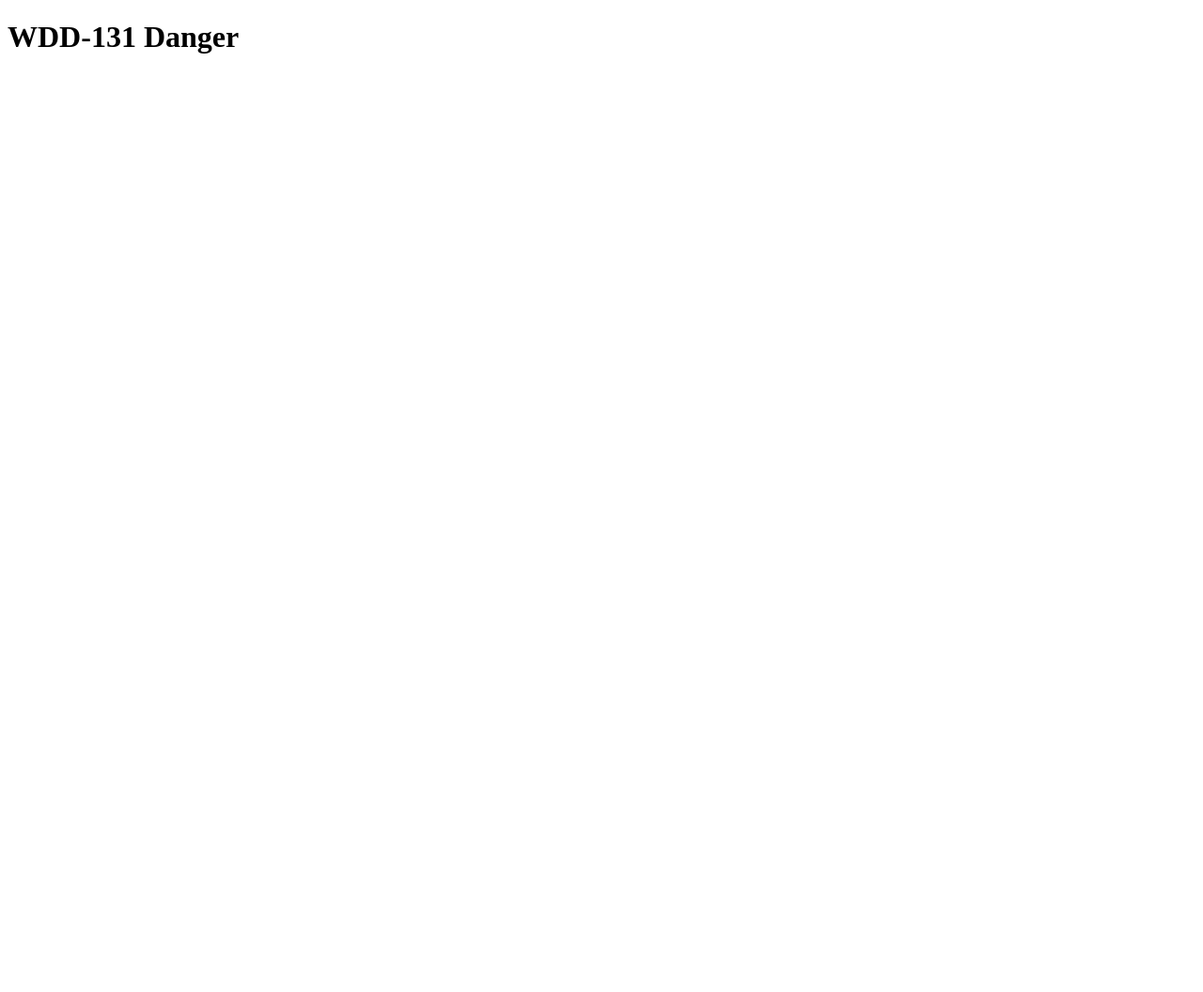
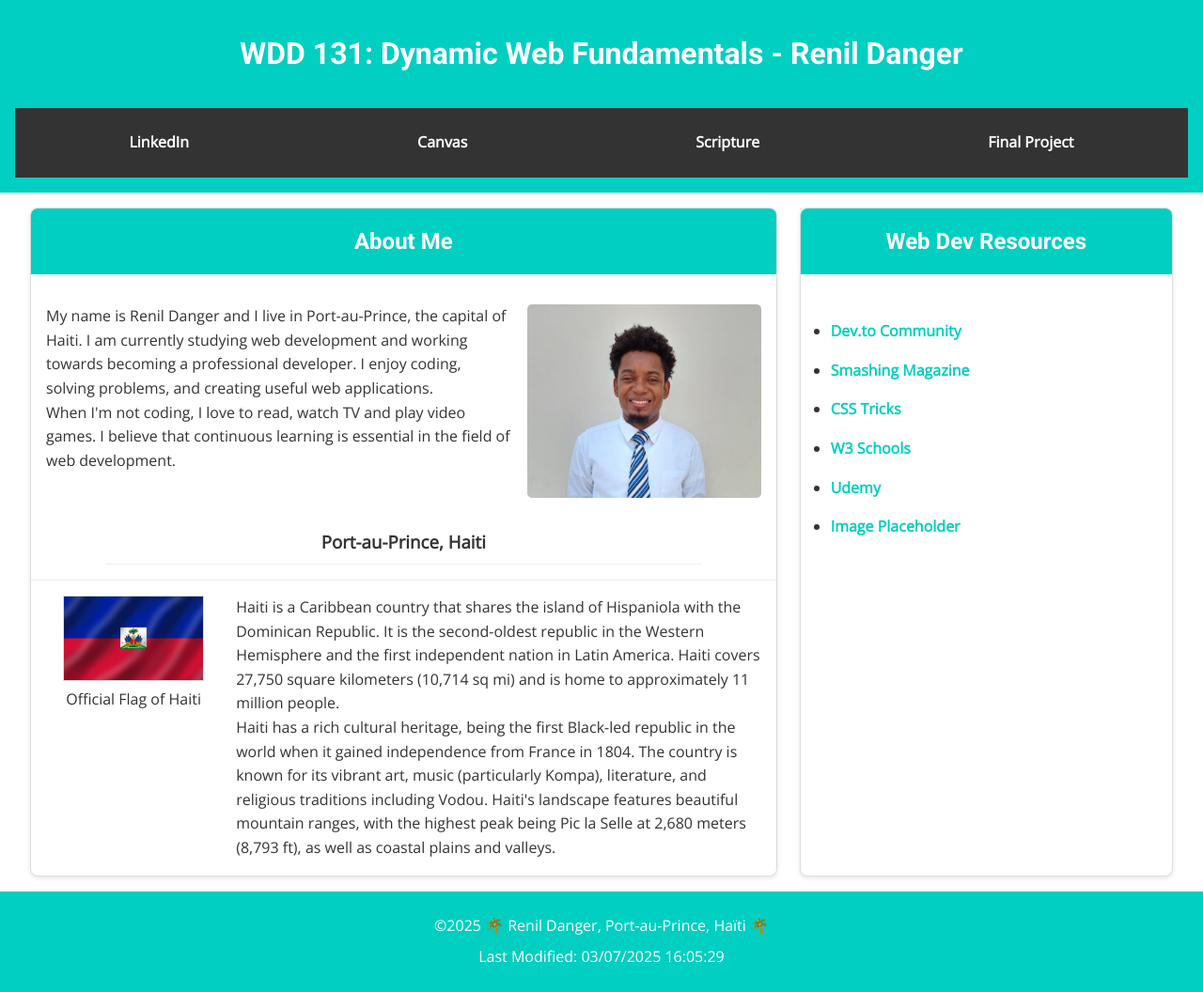
Before and after one commit to rdanger2991/wdd131, a plain HTML site: page index.html in a window 1280 px wide. Shown: the whole page at 94% size. Before the commit the page ends 800 px from the top, so only its background shows below. Drawn offline with nearby package versions, Linux system fonts and the light colour scheme.

Commit message:
first-projects

```diff
--- a/index.html
+++ b/index.html
@@ -1,11 +1,84 @@
 <!DOCTYPE html>
 <html lang="en">
+
 <head>
     <meta charset="UTF-8">
     <meta name="viewport" content="width=device-width, initial-scale=1.0">
-    <title>WDD131</title>
+    <title>WDD 131 - Dynamic Web Fundamentals - Renil Danger</title>
+    <meta name="description"
+        content="WDD 131 - Dynamic Web Fundamentals. Renil Danger. A personal landing page for web development fundamentals course with links to resources and personal information.">
+    <meta name="author" content="Renil Danger">
+    <link rel="stylesheet" href="styles/base.css">
+    <link rel="preconnect" href="https://fonts.googleapis.com">
+    <link rel="preconnect" href="https://fonts.gstatic.com" crossorigin>
+    <link href="https://fonts.googleapis.com/css2?family=Roboto:wght@400;700&family=Open+Sans&display=swap"
+        rel="stylesheet">
+    <script src="scripts/getdates.js" defer></script>
 </head>
+
 <body>
-    <h1>WDD-131 Danger</h1>
+    <header>
+        <h1>WDD 131: Dynamic Web Fundamentals - Renil Danger</h1>
+        <nav>
+            <a href="https://www.linkedin.com/in/renil-danger-7bb03a125/">LinkedIn</a>
+            <a href="https://byupw.instructure.com/">Canvas</a>
+            <a href="https://www.churchofjesuschrist.org/study/scriptures/bofm/1-ne/3?lang=eng&id=p7#p7">Scripture</a>
+            <a href="finalProject/">Final Project</a>
+        </nav>
+    </header>
+    <main>
+        <section class="card">
+            <h2>About Me</h2>
+            <div class="card-content">
+                <div class="text-content">
+                    <p>My name is Renil Danger and I live in Port-au-Prince, the capital of Haiti. I am currently
+                        studying web development and
+                        working towards becoming a professional developer. I enjoy coding, solving problems, and
+                        creating useful web applications.</p>
+                    <p>When I'm not coding, I love to read, watch TV and play video games. I believe that continuous
+                        learning is essential in
+                        the field of web development.</p>
+                </div>
+                <div class="image-content">
+                    <img src="images/profile.jpg" alt="Renil Danger Profile Picture">
+                </div>
+            </div>
+            <!-- Placez le h3 ici, à l'extérieur des autres divs -->
+            <h3 class="location-title">Port-au-Prince, Haiti</h3>
+            <div class="location-info">
+                <div class="flag-container">
+                    <img src="images/flag.png" alt="Flag of Haiti">
+                    <p>Official Flag of Haiti</p>
+                </div>
+                <div class="location-description">
+                    <p>Haiti is a Caribbean country that shares the island of Hispaniola with the Dominican Republic. It
+                        is the second-oldest republic in the Western Hemisphere and the first independent nation in
+                        Latin America. Haiti covers 27,750 square kilometers (10,714 sq mi) and is home to approximately
+                        11 million people.</p>
+                    <p>Haiti has a rich cultural heritage, being the first Black-led republic in the world when it
+                        gained independence from France in 1804. The country is known for its vibrant art, music
+                        (particularly Kompa), literature, and religious traditions including Vodou. Haiti's landscape
+                        features beautiful mountain ranges, with the highest peak being Pic la Selle at 2,680 meters
+                        (8,793 ft), as well as coastal plains and valleys.</p>
+                </div>
+            </div>
+        </section>
+        <section class="card">
+            <h2>Web Dev Resources</h2>
+            <ul>
+                <li><a href="https://dev.to/">Dev.to Community</a></li>
+                <li><a href="https://www.smashingmagazine.com/">Smashing Magazine</a></li>
+                <li><a href="https://css-tricks.com/">CSS Tricks</a></li>
+                <li><a href="https://www.w3schools.com/">W3 Schools</a></li>
+                <li><a href="https://www.udemy.com/">Udemy</a></li>
+                <li><a href="#">Image Placeholder</a></li>
+            </ul>
+        </section>
+    </main>
+    <footer>
+        <p>&copy;<span id="currentyear"></span> 🌴 Renil Danger, Port-au-Prince, Haïti 🌴</p>
+        <p id="lastModified"></p>
+    </footer>
 </body>
+
 </html>
--- /dev/null
+++ b/scripts/getdates.js
@@ -0,0 +1,2 @@
+document.getElementById("currentyear").textContent = new Date().getFullYear();
+document.getElementById("lastModified").textContent = "Last Modified: " + document.lastModified;
--- /dev/null
+++ b/styles/base.css
@@ -0,0 +1,193 @@
+:root {
+    --primary-color: #00cfc1;
+    --secondary-color: #333333;
+    --accent-color: #f0f0f0;
+    --text-color: #333;
+    --heading-font: 'Roboto', sans-serif;
+    --paragraph-font: 'Open Sans', sans-serif;
+}
+
+* {
+    margin: 0;
+    padding: 0;
+    box-sizing: border-box;
+}
+
+body {
+    font-family: var(--paragraph-font);
+    color: var(--text-color);
+    line-height: 1.6;
+}
+
+header {
+    background-color: var(--primary-color);
+    color: white;
+    padding: 1rem;
+    text-align: center;
+}
+
+h1,
+h2{
+    font-family: var(--heading-font);
+    margin-bottom: 1rem;
+}
+
+.location-title {
+    text-align: center;
+    margin: 1rem auto;
+    padding-bottom: 0.5rem;
+    border-bottom: 1px solid #eee;
+    max-width: 80%;
+}
+
+header h1 {
+    padding: 1rem 0;
+}
+
+nav {
+    display: flex;
+    justify-content: space-around;
+    background-color: var(--secondary-color);
+    padding: 1rem 0;
+}
+
+nav a {
+    color: white;
+    text-decoration: none;
+    font-weight: bold;
+    padding: 0.5rem 1rem;
+    transition: background-color 0.3s, color 0.3s;
+}
+
+nav a:hover {
+    background-color: white;
+    color: var(--secondary-color);
+    border-radius: 3px;
+}
+
+
+main {
+    max-width: 95%;
+    margin: 1rem auto;
+    padding: 0;
+    display: grid;
+    grid-template-columns: 2fr 1fr;
+    gap: 1.5rem;
+}
+
+.card {
+    border: 1px solid #ddd;
+    border-radius: 8px;
+    overflow: hidden;
+    background-color: white;
+    box-shadow: 0 2px 5px rgba(0, 0, 0, 0.1);
+}
+
+.card h2 {
+    background-color: var(--primary-color);
+    color: white;
+    padding: 1rem;
+    text-align: center;
+}
+
+.card-content {
+    display: flex;
+    padding: 1rem;
+    gap: 1rem;
+}
+
+.text-content {
+    flex: 2;
+}
+
+.image-content {
+    flex: 1;
+    display: flex;
+    justify-content: center;
+    align-items: flex-start;
+}
+
+.image-content img {
+    max-width: 100%;
+    border-radius: 5px;
+}
+
+.location-info {
+    display: flex;
+    padding: 1rem;
+    gap: 1rem;
+    border-top: 1px solid #eee;
+}
+
+.flag-container {
+    flex: 1;
+    text-align: center;
+}
+
+.flag-container img {
+    max-width: 150px;
+    border: 1px solid #ddd;
+}
+
+.location-description {
+    flex: 3;
+}
+
+h3 {
+    text-align: center;
+    margin: 1rem 0;
+    border-bottom: 1px solid #eee;
+    padding-bottom: 0.5rem;
+}
+
+
+.card ul {
+    list-style-type: disc;
+    padding: 2rem;
+}
+
+.card ul li {
+    margin-bottom: 1rem;
+}
+
+.card a {
+    color: var(--primary-color);
+    text-decoration: none;
+    font-weight: bold;
+}
+
+.card a:hover {
+    text-decoration: underline;
+}
+
+/* Footer styles */
+footer {
+    background-color: var(--primary-color);
+    color: white;
+    text-align: center;
+    padding: 1rem;
+}
+
+footer p {
+    margin: 0.5rem 0;
+}
+
+@media screen and (max-width: 768px) {
+    main {
+        grid-template-columns: 1fr;
+    }
+
+    .card-content,
+    .location-info {
+        flex-direction: column;
+    }
+
+    nav {
+        flex-direction: column;
+        align-items: center;
+    }
+
+    nav a {
+        margin-bottom: 0.5rem;
+    }
+}
```
Also changed, not shown: images/flag.png (added), images/profile.jpg (added).
